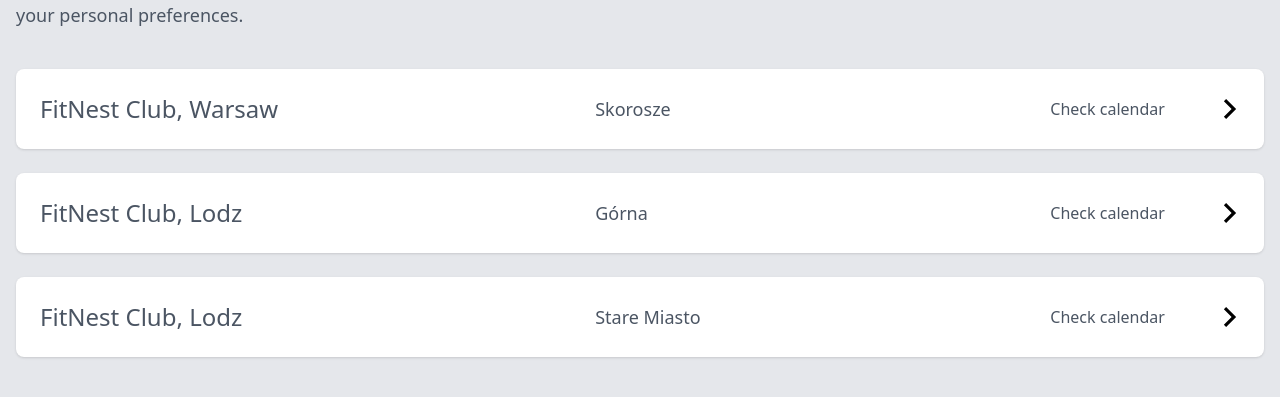
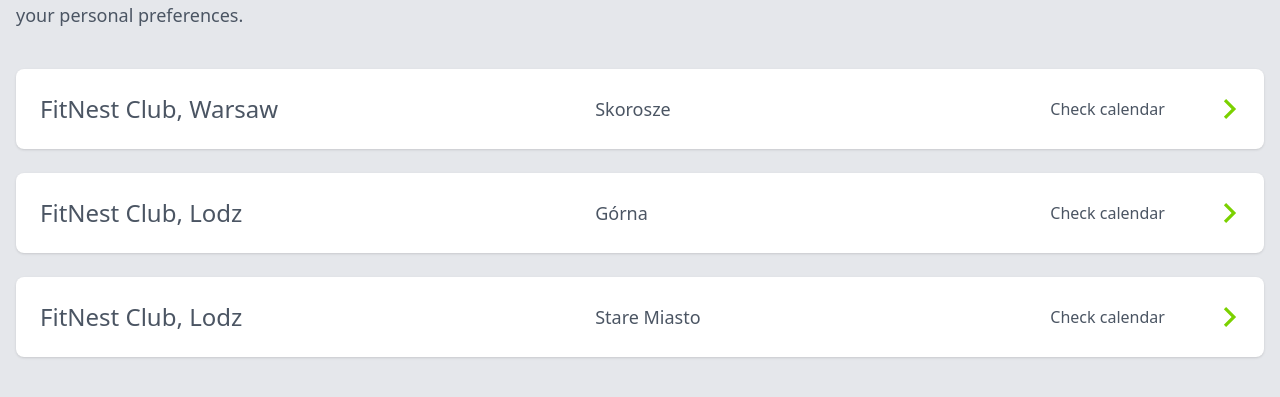
Before and after one commit to modul-sum-3/sum-front, a React (Create React App) app: page /clubs in a window 1280 px wide. Shown: the part 237-634 px from the top of the page. Built offline with nearby package versions, Linux system fonts and the light colour scheme.

Commit message:
finish basic styling

```diff
--- a/src/components/ClubRow.js
+++ b/src/components/ClubRow.js
@@ -1,15 +1,17 @@
 import clsx from 'clsx';
 import { ReactComponent as ArrowIcon } from '../assets/arrow-icon.svg';
 
-const ClubRow = ({ city, location }) => (
-  <div className="w-full items-center rounded-lg border-gray-200 bg-white p-6 shadow">
-    <a href="/" className="flex justify-between whitespace-nowrap">
+const ClubRow = ({ city, location }) => {
+  return (
+    <div className="w-full items-center rounded-lg border-gray-200 bg-white p-6 shadow hover:w-[101%] hover:bg-gray-50">
+      <a href="/" className="clubs__list__row flex justify-between whitespace-nowrap">
         <h2 className="w-[500px] self-center text-gray-600">FitNest Club, {city}</h2>
         <h3 className="w-[400px] self-center text-gray-600">{location}</h3>
         <p className="self-center text-gray-600">Check calendar </p>
-      <ArrowIcon className={clsx('h-5 w-5 shrink-0 self-center')} />
+        <ArrowIcon className={clsx('h-5 w-5 shrink-0 self-center fill-primary')} />
       </a>
     </div>
   );
+};
 
 export default ClubRow;
```
Lines whose indentation alone changed are shown as unchanged.
